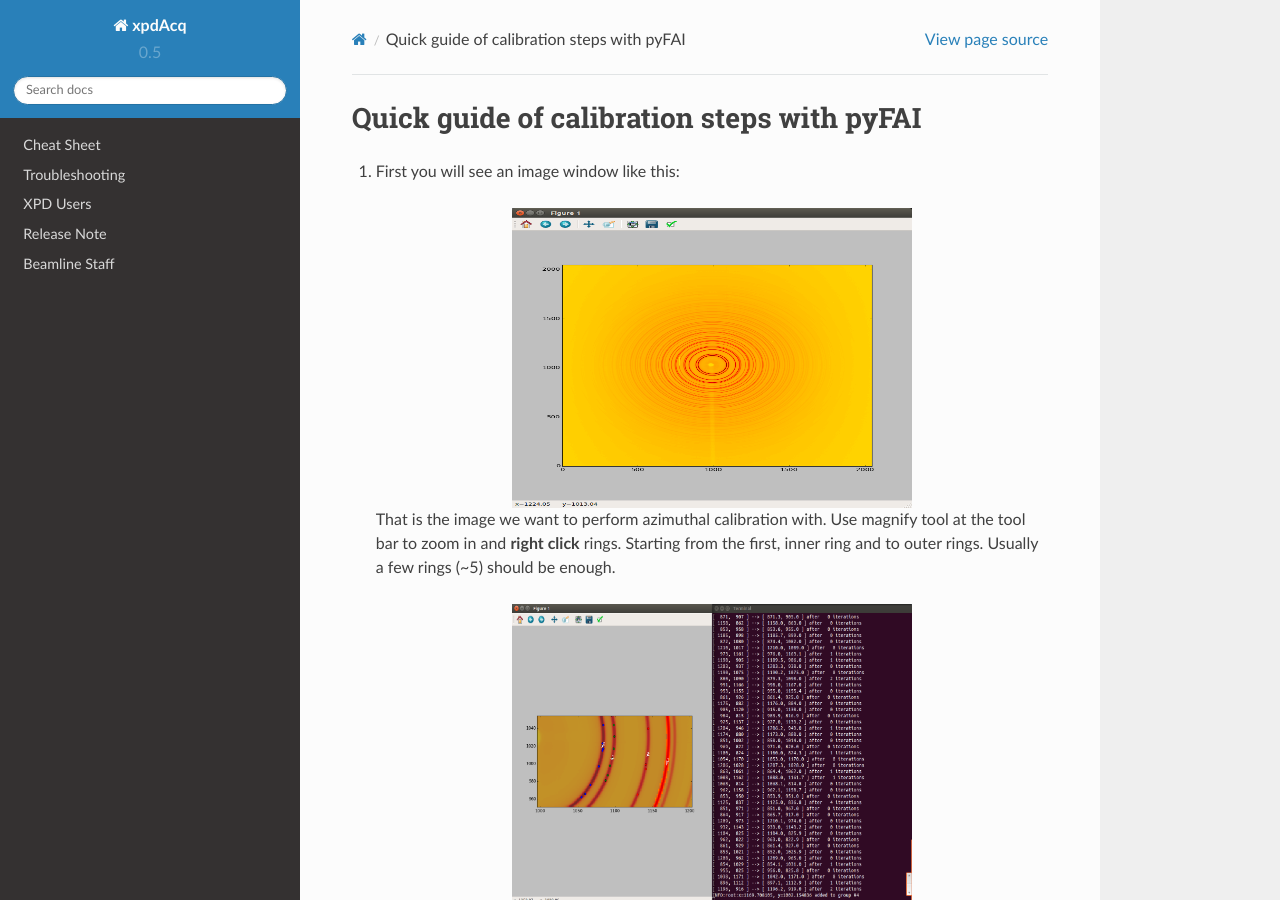
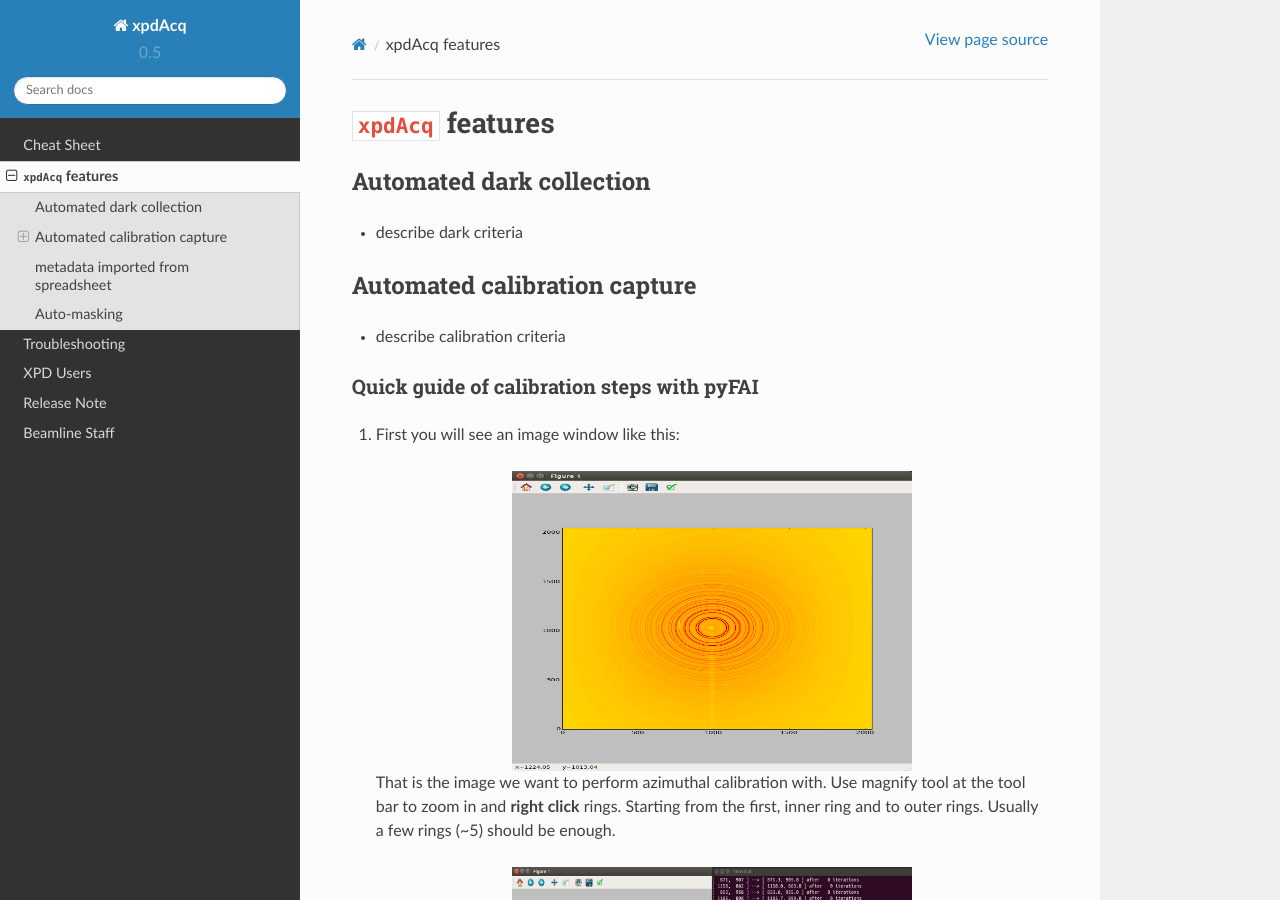
Before and after one commit to xpdAcq/xpdAcq, a Sphinx documentation site: the page built from doc/features.rst, in a window 1280 px wide and 900 px high. Built offline with Sphinx 7.4.7 and the Read the Docs theme 2.0.0, drawn with Linux system fonts in a browser that asks for light colours; some of the changed text lies outside the part shown.

````diff
--- a/doc/calib_manual.rst
+++ b/doc/features.rst
@@ -1,7 +1,22 @@
+.. _feature:
+
+``xpdAcq`` features
+====================
+
+Automated dark collection
+--------------------------
+
+* describe dark criteria
+
+Automated calibration capture
+-----------------------------
+
+* describe calibration criteria
+
 .. _calib_manual:
 
 Quick guide of calibration steps with pyFAI
--------------------------------------------
+^^^^^^^^^^^^^^^^^^^^^^^^^^^^^^^^^^^^^^^^^^^^
 
 1. First you will see an image window like this:
 
@@ -49,3 +64,13 @@ After supplying all indices, you should have a window to show your calibration:
 
 Alright, you are done then! With ```automated calibration capture`` feature, ``xpdAcq``
 will load calibration parameters from the most recent config file.
+
+metadata imported from spreadsheet
+-----------------------------------
+
+* spreadsheet parser rule
+
+Auto-masking
+-------------
+
+* auto-masking
--- a/doc/index.rst
+++ b/doc/index.rst
@@ -76,6 +76,12 @@ This version is fully documented and extensively tested.
    :hidden:
    :maxdepth: 3
 
+   features
+
+.. toctree::
+   :hidden:
+   :maxdepth: 3
+
    troubleshooting
 
 .. toctree::
````
